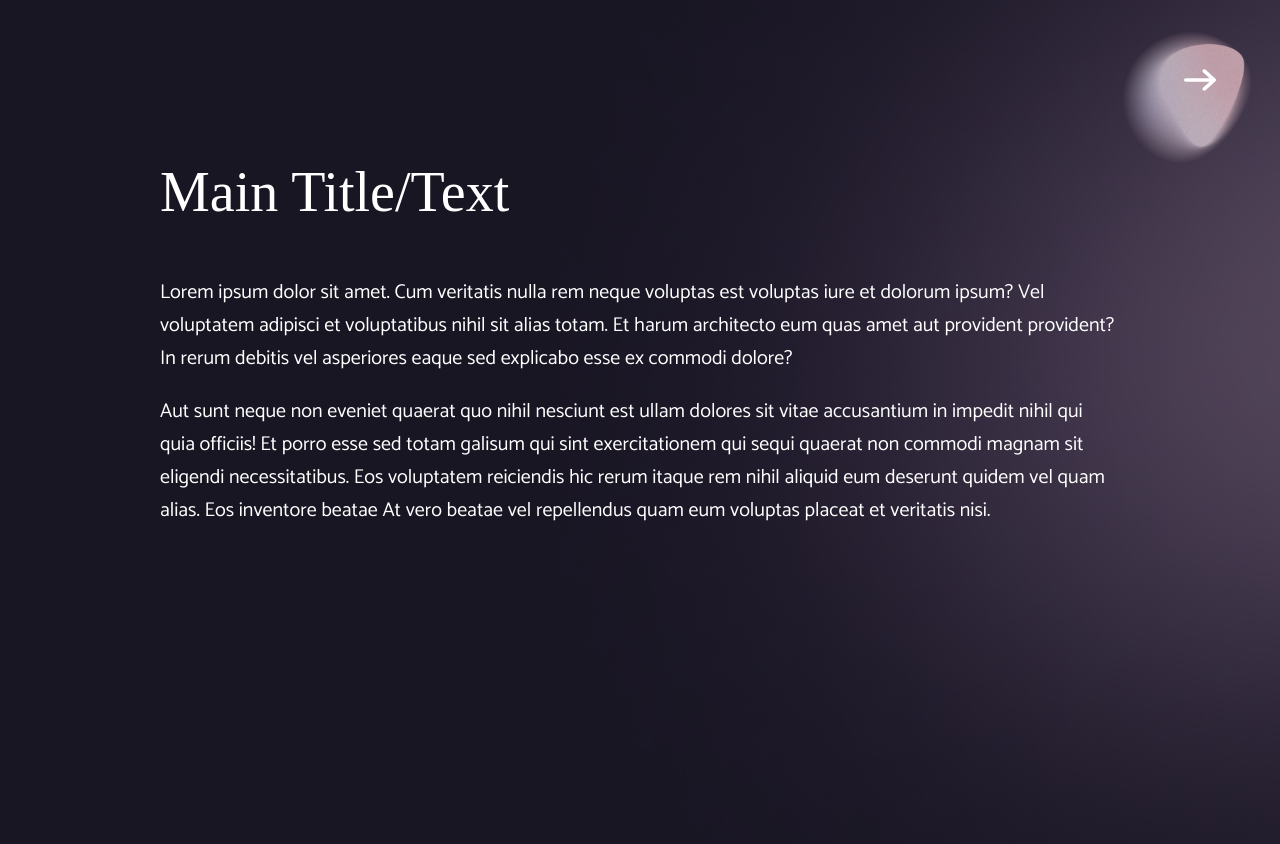
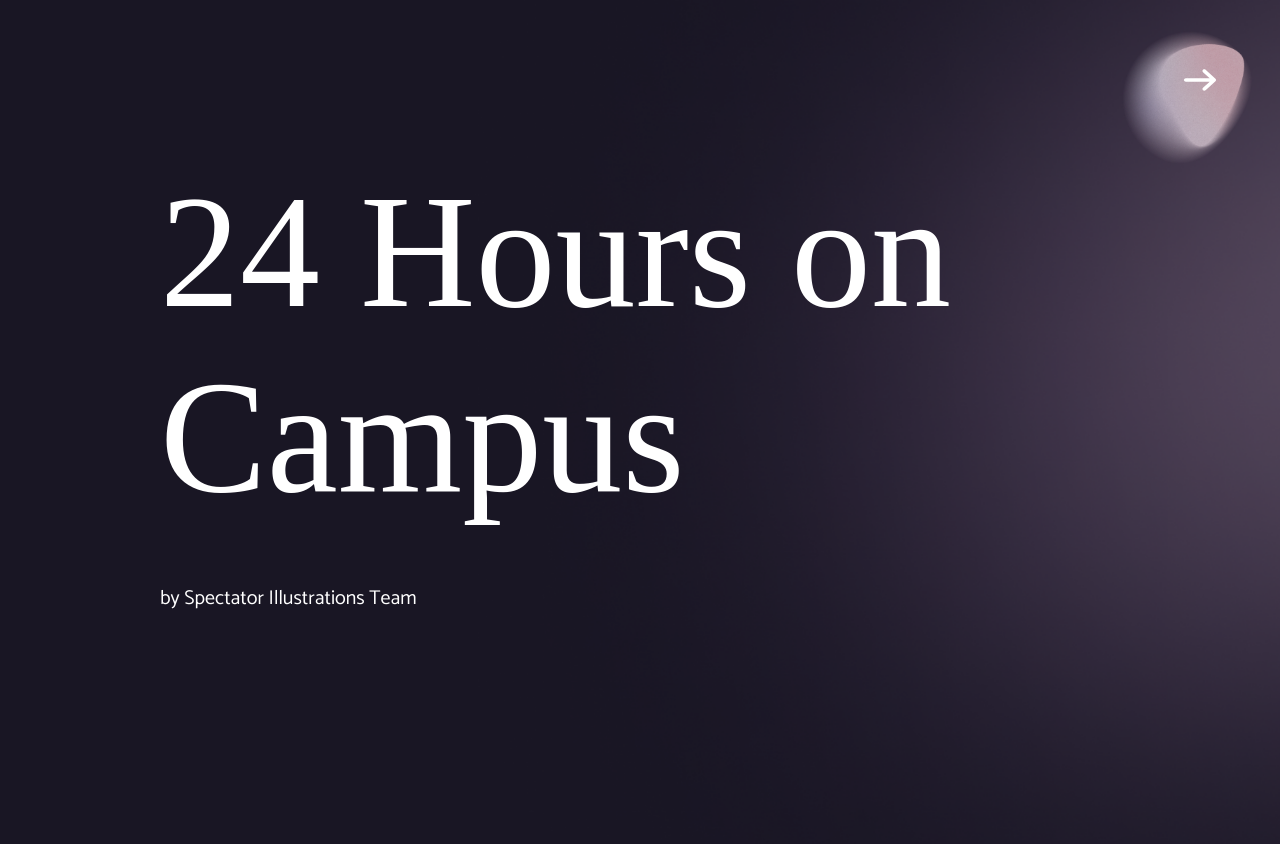
Before and after one commit to spectatorpublishing/illo-edition-2023, a React (Create React App) app: page / in a window 1280 px wide. Shown: the top 844 px of the page. Built offline with nearby package versions, Linux system fonts and the light colour scheme; a web font is replaced by a local one.

Commit message:
fixed carousel and added main titile

```diff
--- a/src/components/CardCarousel.js
+++ b/src/components/CardCarousel.js
@@ -94,6 +94,7 @@ const ArrowWrapper = styled.div`
 
   :hover {
     opacity: 0.5;
+    cursor: pointer;
   }
 
   svg {
@@ -115,7 +116,7 @@ const CarouselWrapper = styled.div`
   position: relative;
   margin-bottom: 0;
 
-  height: 65vh;
+  height: 38vw;
 
   @media (max-width:${device.tablet}) {
     margin: 3rem auto 0rem auto;
--- a/src/components/Home.js
+++ b/src/components/Home.js
@@ -12,10 +12,9 @@ const Home = () => {
                     <img src={right_arrow} />
                 </Link>
             </ArrowWrapper>
-            <MainTitle>Main Title/Text</MainTitle>
+            <MainTitle>24 Hours on Campus</MainTitle>
             <MainContent>
-                <p>Lorem ipsum dolor sit amet. Cum veritatis nulla rem neque voluptas est voluptas iure et dolorum ipsum? Vel voluptatem adipisci et voluptatibus nihil sit alias totam. Et harum architecto eum quas amet aut provident provident? In rerum debitis vel asperiores eaque sed explicabo esse ex commodi dolore?</p>
-                <p>Aut sunt neque non eveniet quaerat quo nihil nesciunt est ullam dolores sit vitae accusantium in impedit nihil qui quia officiis! Et porro esse sed totam galisum qui sint exercitationem qui sequi quaerat non commodi magnam sit eligendi necessitatibus. Eos voluptatem reiciendis hic rerum itaque rem nihil aliquid eum deserunt quidem vel quam alias. Eos inventore beatae At vero beatae vel repellendus quam eum voluptas placeat et veritatis nisi.</p>
+                <p>by Spectator Illustrations Team</p>
             </MainContent>
         </HomeWrapper>
     )
@@ -55,7 +54,7 @@ const ArrowWrapper = styled.div`
 
 const MainTitle = styled.div`
     font-family: 'Italiana', serif;
-    font-size: 3.5rem;
+    font-size: 10rem;
 `
 
 const MainContent = styled.div`
```
